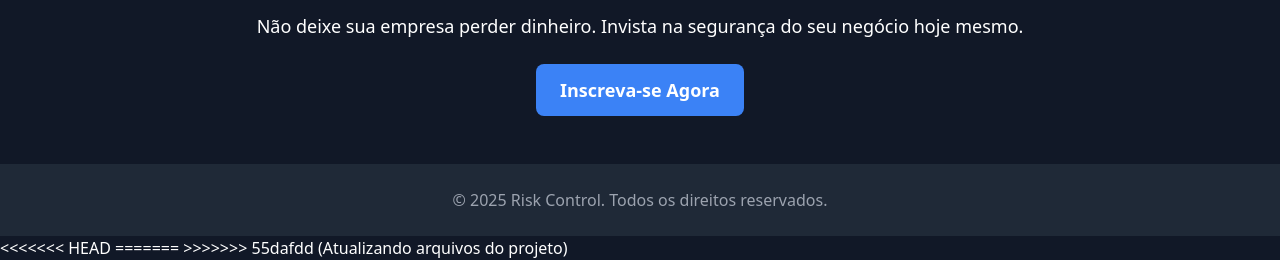
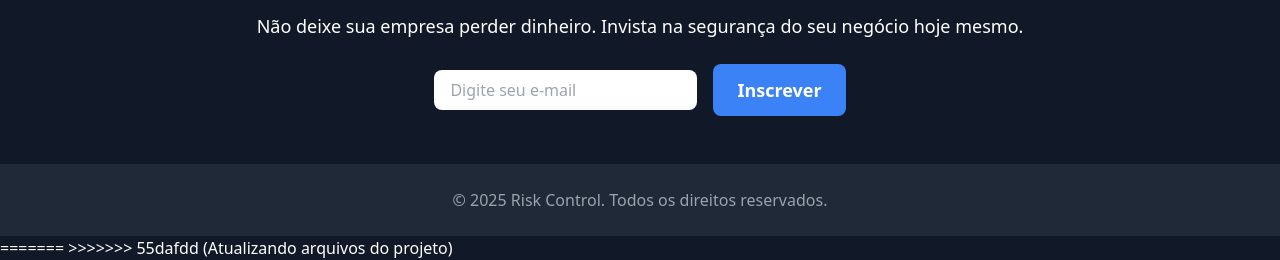
Before and after one commit to WendellCarvalho946/Risk-Control, a website: page index.html in a window 1280 px wide. Shown: the part 728-988 px from the top of the page. Drawn offline with nearby package versions, Linux system fonts and the light colour scheme.

Commit message:
index.html

```diff
--- a/index.html
+++ b/index.html
@@ -38,14 +38,38 @@
     <section class="container mx-auto px-6 py-12 text-center">
         <h2 class="text-3xl font-bold">Garanta sua vaga agora!</h2>
         <p class="mt-4 text-lg">Não deixe sua empresa perder dinheiro. Invista na segurança do seu negócio hoje mesmo.</p>
-        <a href="#" class="mt-6 inline-block bg-blue-500 text-white py-3 px-6 rounded-lg text-lg font-semibold hover:bg-blue-700">Inscreva-se Agora</a>
+
+        <div class="mt-6 flex justify-center items-center space-x-4">
+            <input id="email" type="email" placeholder="Digite seu e-mail" class="px-4 py-2 rounded-lg text-black" required>
+            <button onclick="subscribe()" class="bg-blue-500 text-white py-3 px-6 rounded-lg text-lg font-semibold hover:bg-blue-700">Inscrever</button>
+        </div>
     </section>
 
     <footer class="bg-gray-800 py-6 text-center">
         <p class="text-gray-400">&copy; 2025 Risk Control. Todos os direitos reservados.</p>
     </footer>
+
+    <script>
+        function subscribe() {
+            const email = document.getElementById('email').value;
+            if (!email) {
+                alert('Por favor, insira um e-mail válido.');
+                return;
+            }
+
+            fetch('/.netlify/functions/subscribe', {
+                method: 'POST',
+                headers: { 'Content-Type': 'application/json' },
+                body: JSON.stringify({ email })
+            })
+            .then(response => response.json())
+            .then(data => alert(data.message))
+            .catch(error => console.error('Erro ao inscrever:', error));
+        }
+    </script>
 </body>
-<<<<<<< HEAD
+</html>
+
 </html>
 =======
 </html>
```
